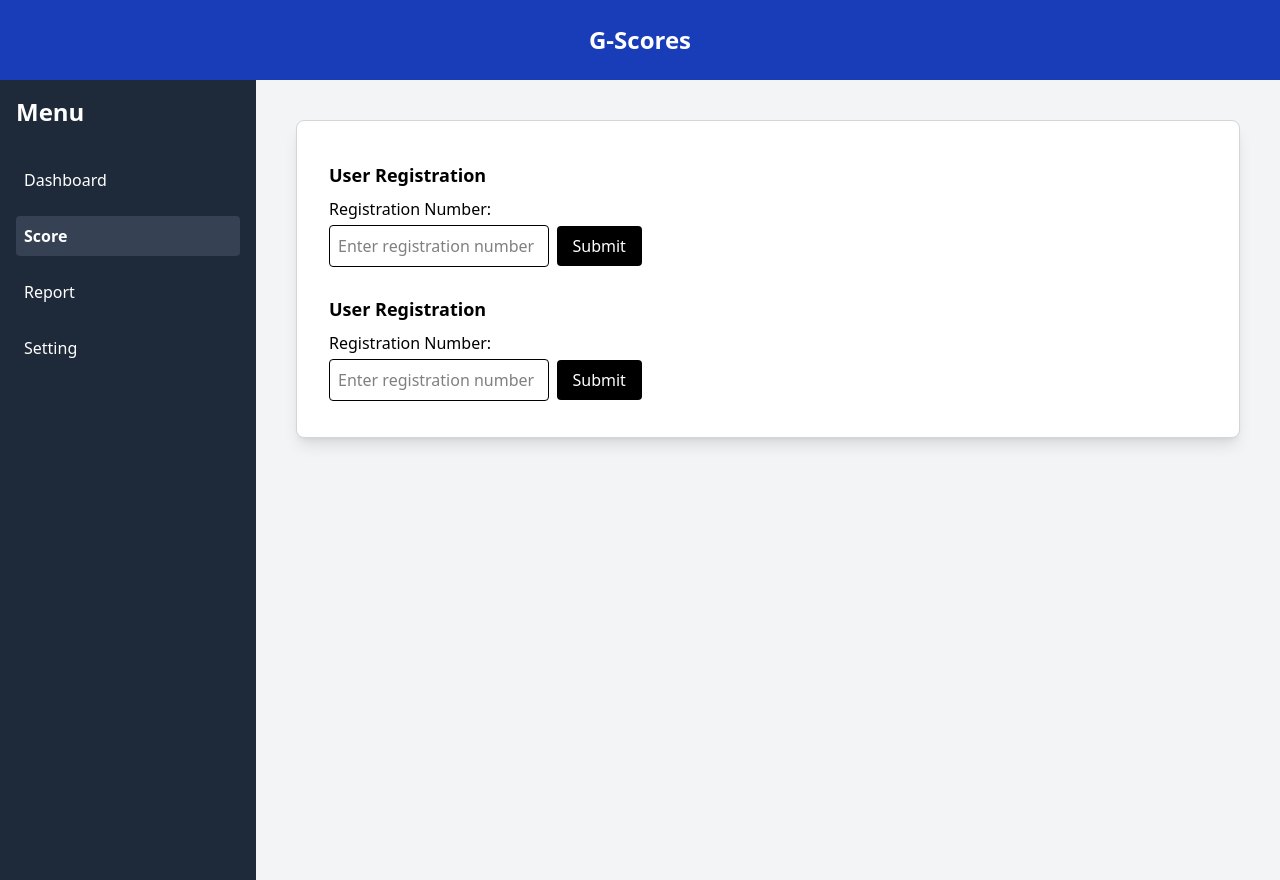
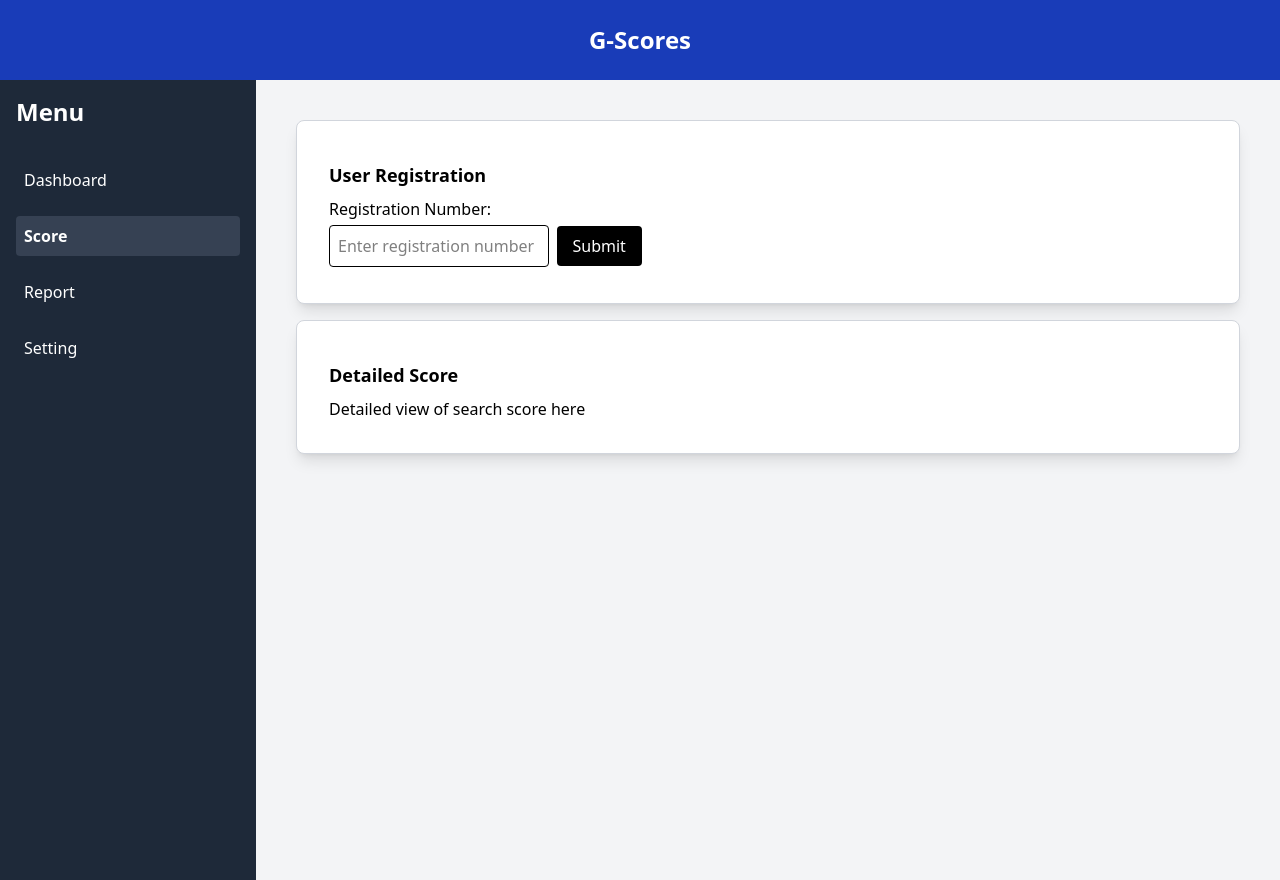
Before and after one commit to notDuyLam/g-score-frontend, a React (Vite) app: page /score in a window 1280 px wide. Built offline with nearby package versions, Linux system fonts and the light colour scheme.

Commit message:
implement basic of search score page

```diff
--- a/src/pages/Score.tsx
+++ b/src/pages/Score.tsx
@@ -1,7 +1,7 @@
 export default function Score() {
   return (
-    <div className="p-6 m-4 bg-white border border-gray-300 shadow-lg  rounded-lg">
-      <div className="registration-number p-2">
+    <>
+      <div className="registration-number p-8 m-4 bg-white border border-gray-300 shadow-lg  rounded-lg">
         <div className="text-lg font-bold py-2">User Registration</div>
         <label htmlFor="registration-number">Registration Number:</label>
         <br></br>
@@ -15,20 +15,10 @@ export default function Score() {
           Submit
         </button>
       </div>
-      <div className="detail-score p-2">
-        <div className="text-lg font-bold py-2">User Registration</div>
-        <label htmlFor="registration-number">Registration Number:</label>
-        <br></br>
-        <input
-          className="p-2 my-1 w-1/4 border-1 rounded"
-          id="registration-number"
-          type="text"
-          placeholder="Enter registration number"
-        />
-        <button className="bg-black text-white hover:cursor-pointer py-2 px-4 mx-2 rounded">
-          Submit
-        </button>
+      <div className="p-8 m-4 bg-white border border-gray-300 shadow-lg  rounded-lg">
+        <div className="text-lg font-bold py-2">Detailed Score</div>
+        <div className="">Detailed view of search score here</div>
       </div>
-    </div>
+    </>
   );
 }
```
